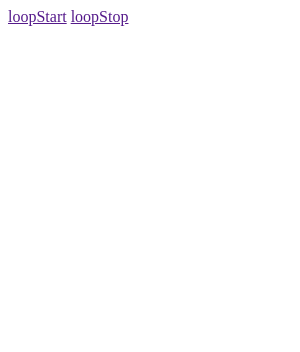
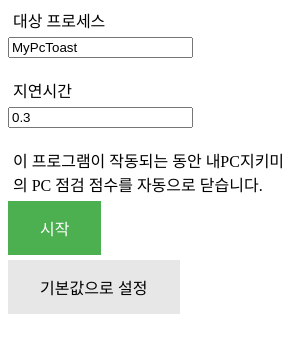
Before and after one commit to ShapeLayer/mptkiller, an Electron app: page index.html in a window 300 px wide. Drawn offline with Linux system fonts and the light colour scheme; no server answers.

Commit message:
Add files via upload

```diff
--- a/index.html
+++ b/index.html
@@ -2,28 +2,82 @@
 <html>
   <head>
     <meta charset="UTF-8">
-    <title>Hello World!</title>
+    <title>Kill MyPcToast.exe</title>
     <!-- https://electronjs.org/docs/tutorial/security#csp-meta-tag -->
     <meta http-equiv="Content-Security-Policy" content="script-src 'self' 'unsafe-inline';" />
+    <style>
+    p {
+      margin: 5px;
+    }
+    input {
+      margin-bottom: 15px;
+    }
+    button {
+      margin-bottom: 5px;
+      border: none;
+      color: white;
+      padding: 15px 32px;
+      text-align: center;
+      text-decoration: none;
+      display: inline-block;
+      font-size: 16px;
+    }
+    #loopStart {
+      background-color: #4CAF50;
+    }
+    #loopStop {
+      background-color: #f44336;
+    }
+    #setDefault {
+      background-color: #e7e7e7;
+      color: black;
+    }
+    </style>
   </head>
   <body>
-    <!--<h1>Hello World!</h1>
-    We are using node <script>document.write(process.versions.node)</script>,
-    Chrome <script>document.write(process.versions.chrome)</script>,
-    and Electron <script>document.write(process.versions.electron)</script>.-->
-    <a href="" onclick="loopStart()">loopStart</a>
-    <a href="" onclick="loopStop()">loopStop</a>
+    <section>
+      <label for="target">
+        <p>대상 프로세스</p>
+        <input type="text" placeholder="" name="target" id="target" value="">
+      </label>
+      <label for="delay">
+        <p>지연시간</p>
+        <input type="number" placeholder="n초" name="delay" id="delay" value="">
+      </label>
+      <p>이 프로그램이 작동되는 동안 내PC지키미의 PC 점검 점수를 자동으로 닫습니다.</p>
+      <span>
+        <button id="loopStart" onclick="loopStart()" style="display: block;">시작</button>
+        <button id="loopStop" onclick="loopStop()" style="display: none;">중지</button>
+        <button id="setDefault" onclick="setDefault()" style="display: block;">기본값으로 설정</button>
+      </span>
+    </section>
     <script>
       const { ipcRenderer } = require('electron')
       ipcRenderer.on('loopStart', (event, args) => {
         console.log(arg)
       })
+      const setTarget = 'MyPcToast'
+      const setDelay = '0.3'
       function loopStart () {
-        ipcRenderer.send('loopStart')
+        document.getElementById('loopStart').style="display: none;"
+        document.getElementById('loopStop').style="display: block;"
+        document.getElementById('setDefault').style="display: none;"
+        ipcRenderer.send('loopStart', [
+          document.getElementById('target').value,
+          document.getElementById('delay').value
+        ])
       }
       function loopStop() {
+        document.getElementById('loopStart').style = 'display: block;'
+        document.getElementById('loopStop').style = 'display: none;'
+        document.getElementById('setDefault').style = 'display: block;'
         ipcRenderer.send('loopStop')
       }
+      function setDefault() {
+        document.getElementById('target').value = setTarget
+        document.getElementById('delay').value = setDelay
+      }
+      setDefault()
     </script>
   </body>
 </html>
--- a/package.json
+++ b/package.json
@@ -1,5 +1,5 @@
 {
-  "name": "1",
+  "name": "killMyPcToast",
   "version": "1.0.0",
   "description": "",
   "main": "index.js",
@@ -12,5 +12,8 @@
   "devDependencies": {
     "electron": "^7.1.3",
     "shelljs": "^0.8.3"
+  },
+  "dependencies": {
+    "bulma": "^0.8.0"
   }
 }
```
Also changed, not shown: index.js (+11 -14 lines), 1 other file.
